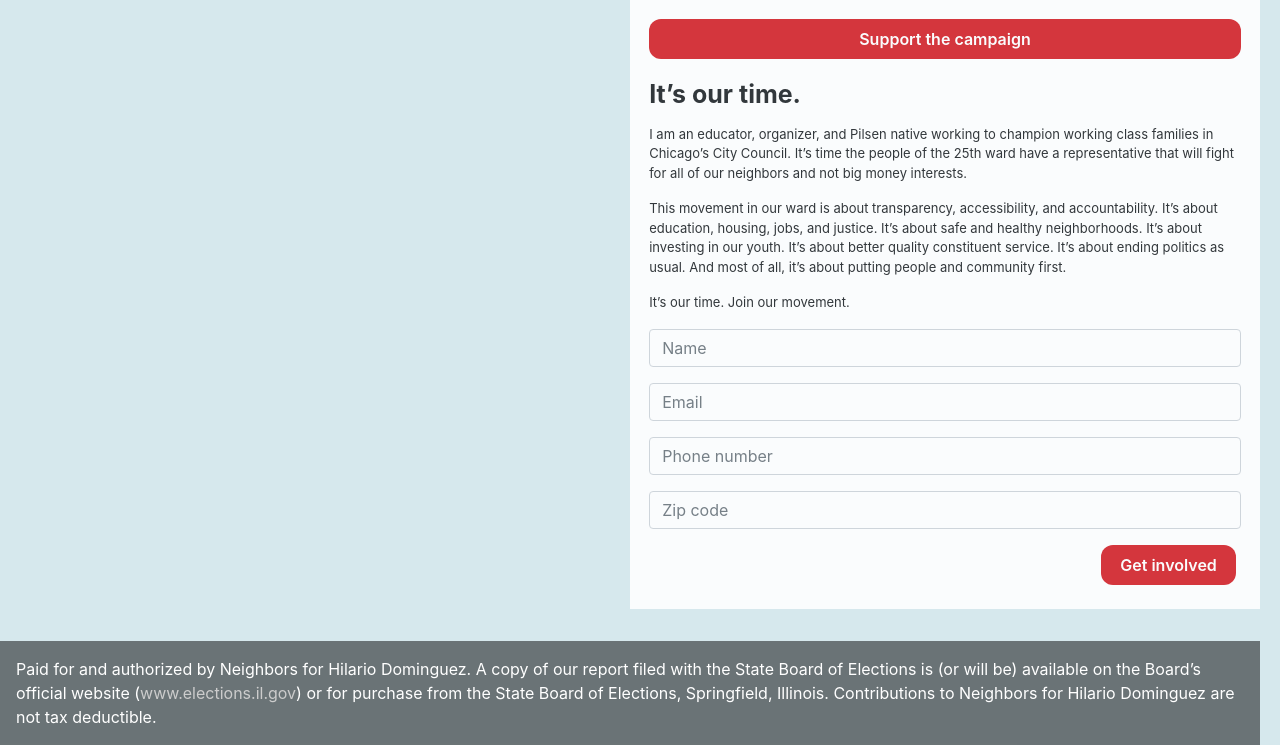
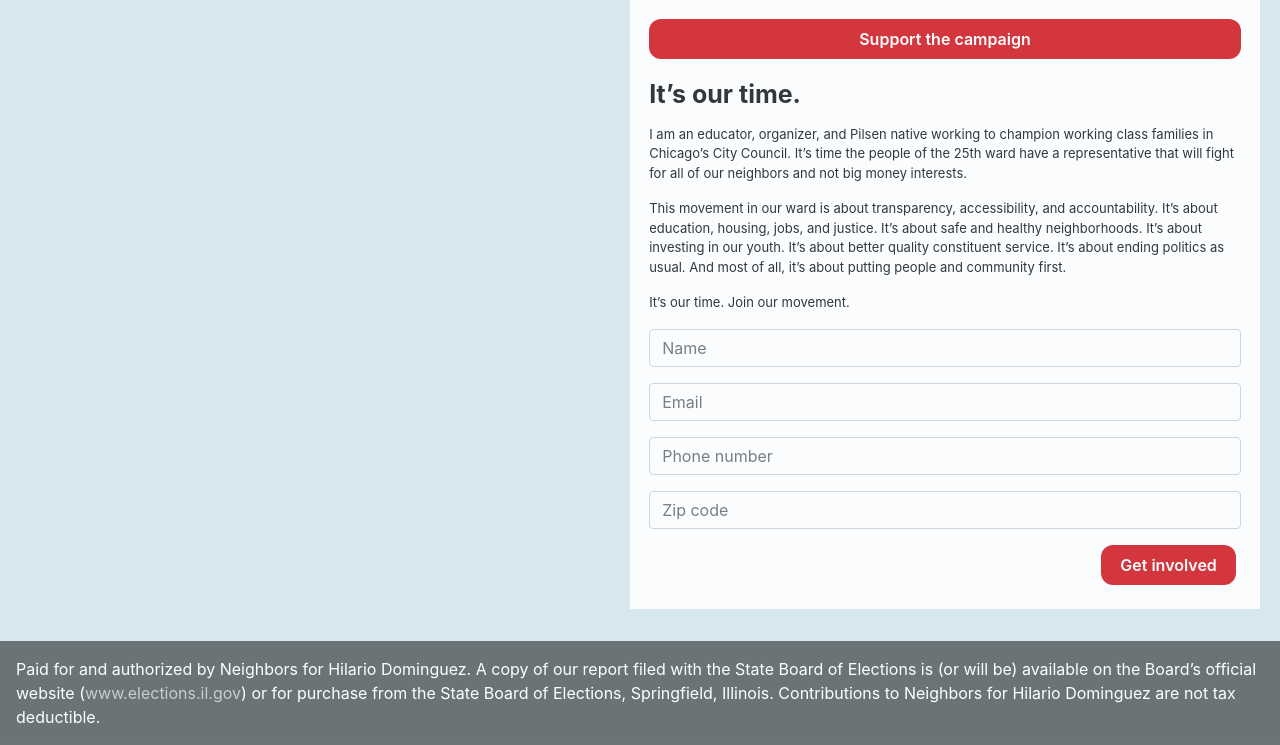
Before and after one commit to kalilsn/hilario25, a Jekyll site: the page built from index.md, in a window 1280 px wide. Shown: the part 274-1019 px from the top of the page. Built offline with Jekyll 4.4.1, drawn with Linux system fonts in a browser that asks for light colours.

Commit message:
Fix padding again

```diff
--- a/_layouts/landing.html
+++ b/_layouts/landing.html
@@ -23,7 +23,6 @@
       {% include form.html %}
     </div>
   </div>
-  {% include disclosure.html %}
 </main>
-
+{% include disclosure.html %}
 {% include footer.html %}
--- a/assets/css/styles.css
+++ b/assets/css/styles.css
@@ -87,8 +87,10 @@ form-group {
   font-weight: 500;
 }
 
-footer {
+footer.row {
   margin-top: 2em;
+  margin-right: 0;
+  margin-left: 0;
 }
 
 .disclosure {
```
